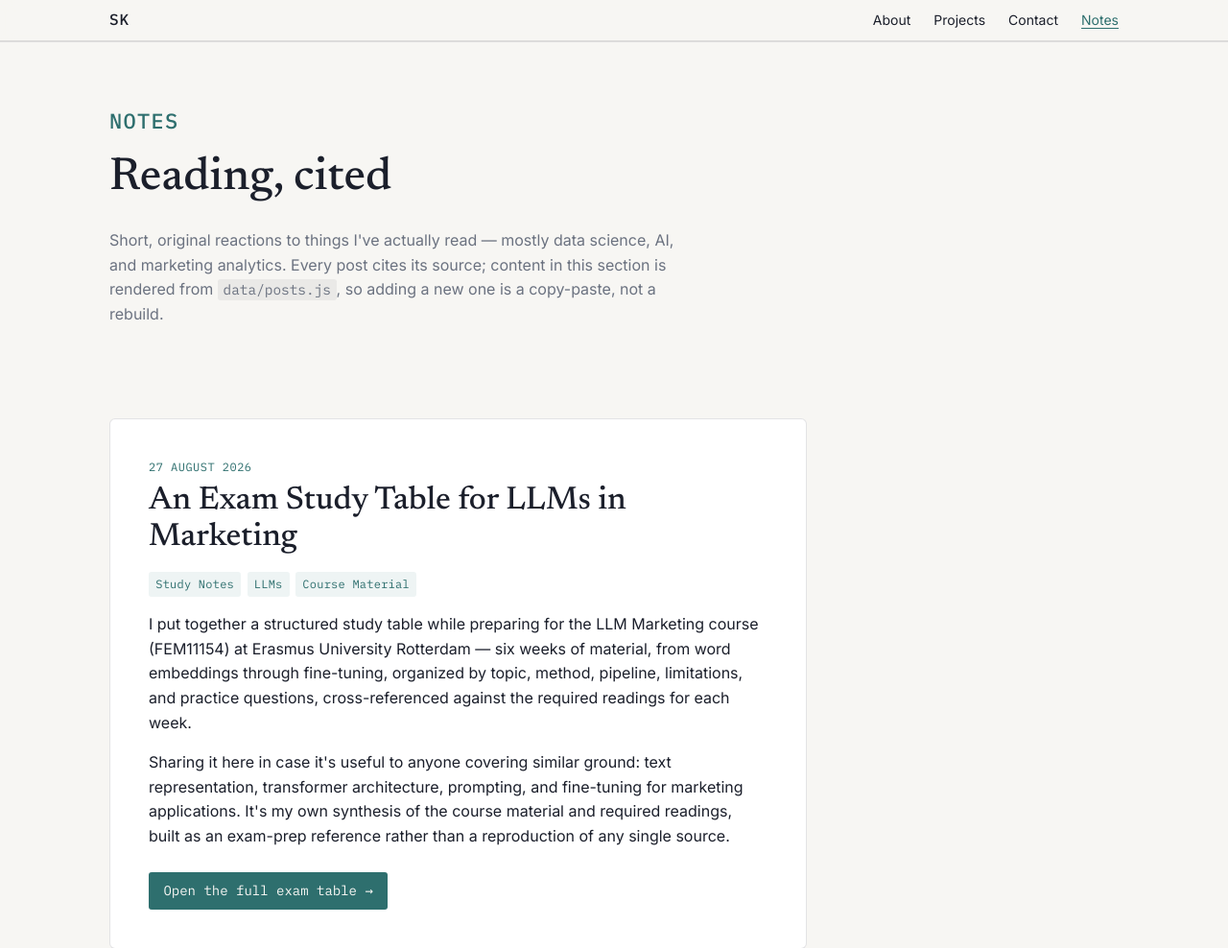
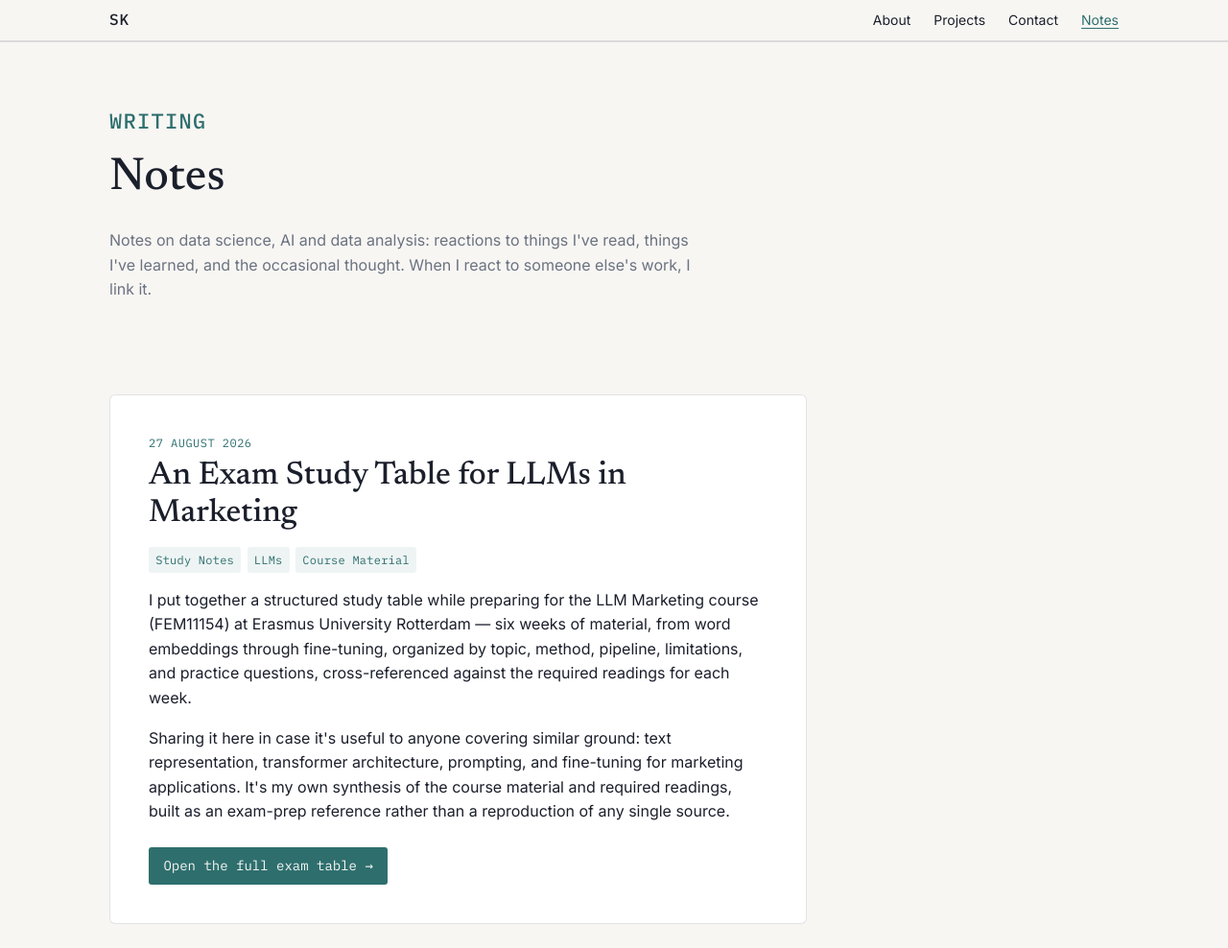
Before and after one commit to sinem-kircali/sinem-kircali.github.io, a plain HTML site: page notes.html in a window 1280 px wide. Shown: the top 988 px of the page at 96% size. Drawn offline with Linux system fonts and the light colour scheme.

Commit message:
Notes: open the page up beyond cited reading
New title, label and intro: notes on data science, AI and data analysis, including thoughts and things learned, with a link whenever a note reacts to someone else's work. Update the page description, the posts file comment and the README to match; source and resource stay optional.

```diff
--- a/notes.html
+++ b/notes.html
@@ -4,7 +4,7 @@
 <meta charset="UTF-8" />
 <meta name="viewport" content="width=device-width, initial-scale=1.0" />
 <title>Notes — Sinem Kırcalı</title>
-<meta name="description" content="Notes from Sinem Kırcalı — short, cited reactions to things read about data science, AI, and marketing analytics." />
+<meta name="description" content="Notes from Sinem Kırcalı on data science, AI and data analysis: reactions to things read, things learned, and the occasional thought." />
 
 <link rel="preconnect" href="https://fonts.googleapis.com" />
 <link rel="preconnect" href="https://fonts.gstatic.com" crossorigin />
@@ -31,12 +31,11 @@
 <main id="main">
   <section class="section notes-hero">
     <div class="section-inner">
-      <p class="section-label">Notes</p>
-      <h1 class="section-title">Reading, cited</h1>
+      <p class="section-label">Writing</p>
+      <h1 class="section-title">Notes</h1>
       <p class="section-intro">
-        Short, original reactions to things I've actually read — mostly data science, AI, and
-        marketing analytics. Every post cites its source; content in this section is rendered
-        from <code>data/posts.js</code>, so adding a new one is a copy-paste, not a rebuild.
+        Notes on data science, AI and data analysis: reactions to things I've read, things I've
+        learned, and the occasional thought. When I react to someone else's work, I link it.
       </p>
     </div>
   </section>
```
Also changed, not shown: data/posts.js (+15 -14 lines), 1 other file.
